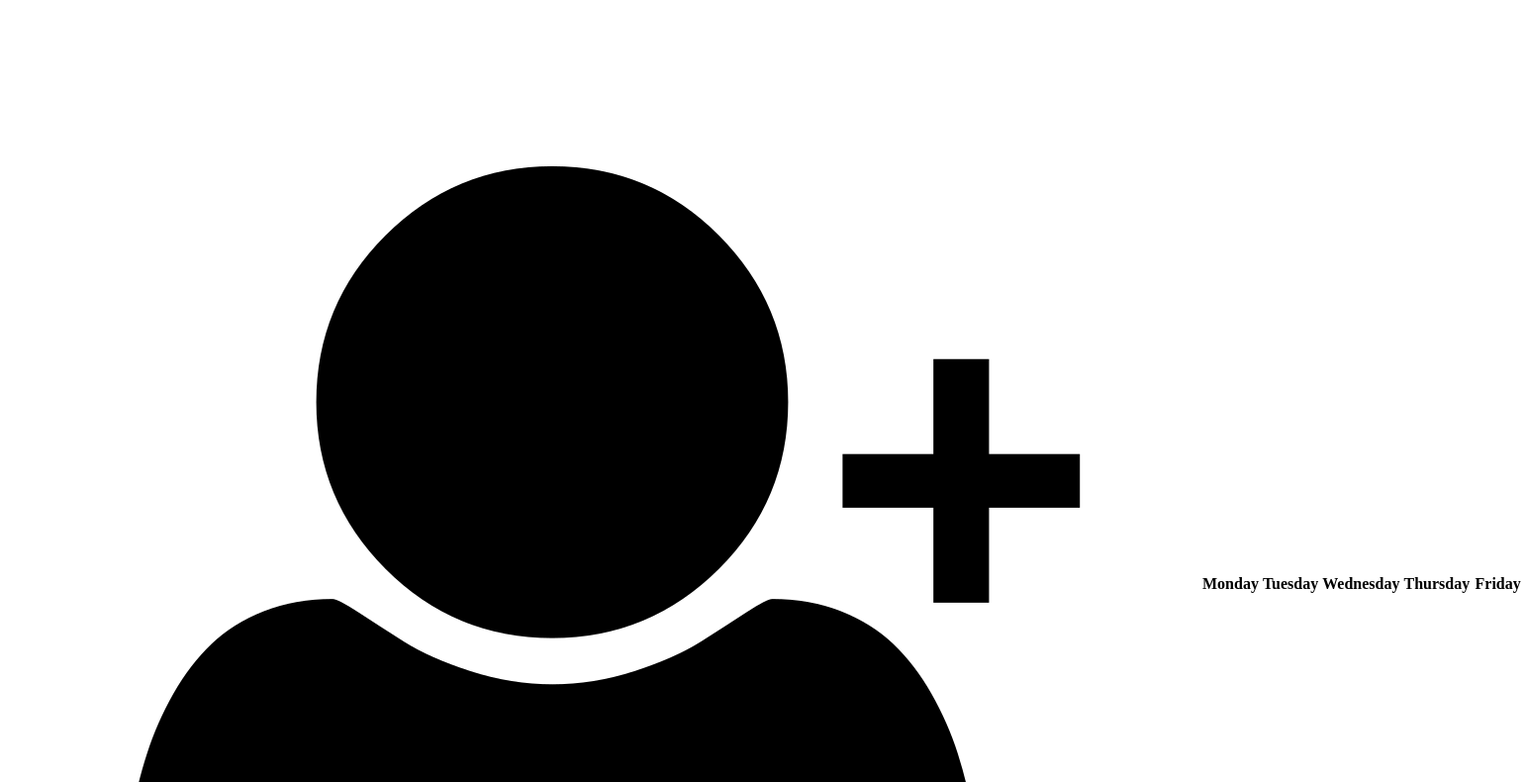
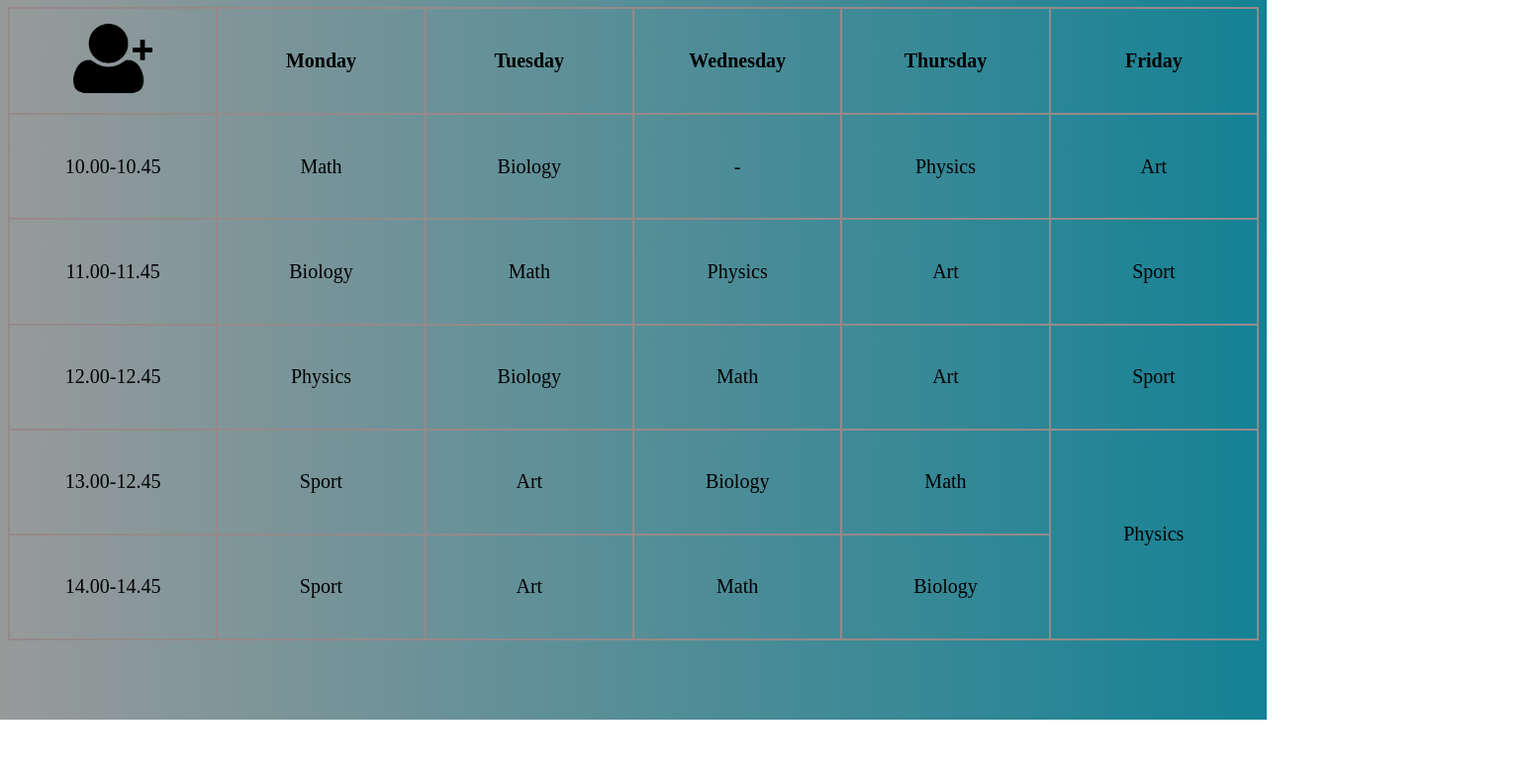
Before and after one commit to Albina2611/Lesson-4, a plain HTML site: page index.html in a window 1280 px wide. Shown: the part 73-863 px from the top of the page at 99% size, 1541 px wide, since content can reach past the window. After the commit the page ends 800 px from the top, so only its background shows below. Drawn offline with Linux system fonts and the light colour scheme; files whose address does not match are found by name.

Commit message:
Update and rename table.html to index.html

```diff
--- a/table.html
+++ b/index.html
@@ -5,7 +5,7 @@
     <meta http-equiv="X-UA-Compatible" content="IE=edge">
     <meta name="viewport" content="width=device-width, initial-scale=1.0">
     <title>Table </title>
-    <link rel="stylesheet" href="css/table.css">
+    <link rel="stylesheet" href="main.css">
 
 </head>
 <body>
```
